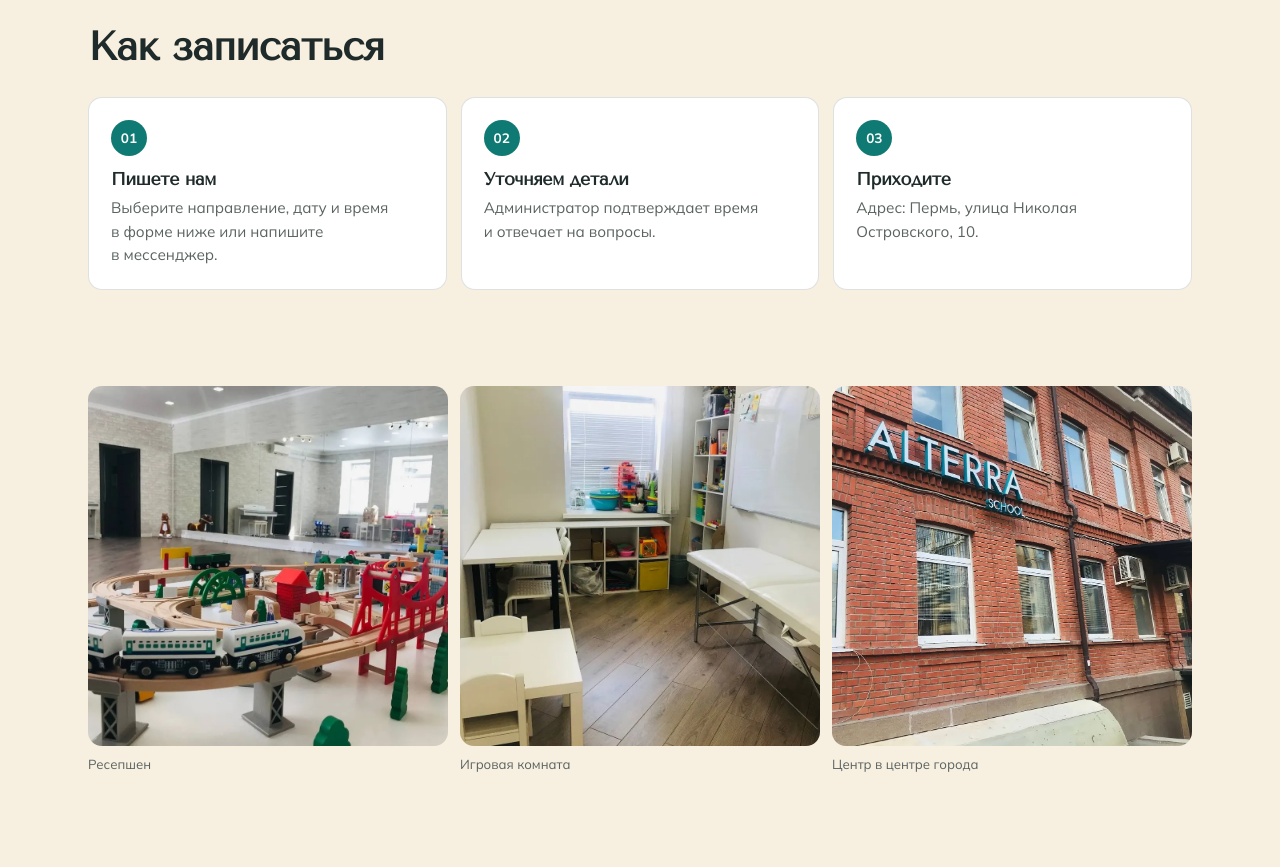
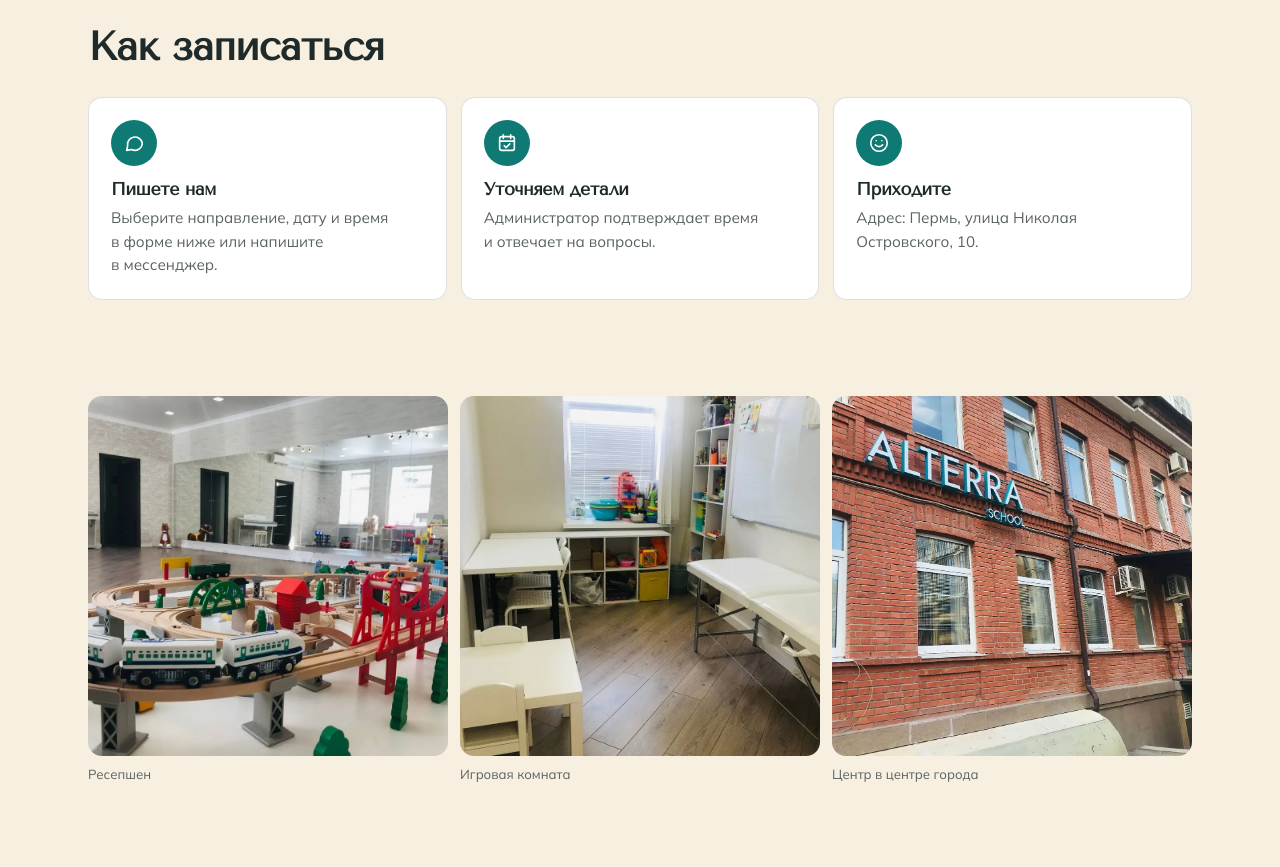
Before and after one commit to tuzir2022-creator/alterra-school-perm, a plain HTML site: page index.html in a window 1280 px wide. Shown: the part 1700-2567 px from the top of the page. Drawn offline with nearby package versions, Linux system fonts and the light colour scheme.

Commit message:
Демо сайта: Alterra School

```diff
--- a/index.html
+++ b/index.html
@@ -76,9 +76,9 @@
   <section class="s-section s-reveal">
     <header class="s-section__head"><h2>Как записаться</h2></header>
     <ol class="s-steps">
-      <li class="s-steps__item"><span class="s-steps__n">01</span><h3>Пишете нам</h3><p>Выберите направление, дату и время в форме ниже или напишите в мессенджер.</p></li>
-      <li class="s-steps__item"><span class="s-steps__n">02</span><h3>Уточняем детали</h3><p>Администратор подтверждает время и отвечает на вопросы.</p></li>
-      <li class="s-steps__item"><span class="s-steps__n">03</span><h3>Приходите</h3><p>Адрес: Пермь, улица Николая Островского, 10.</p></li>
+      <li class="s-steps__item"><span class="s-steps__n" aria-hidden="true"><svg viewBox="0 0 24 24" width="22" height="22" fill="none" stroke="currentColor" stroke-width="1.8" stroke-linecap="round" stroke-linejoin="round"><path d="M21 12a8 8 0 0 1-11.6 7.1L4 20l1-4.6A8 8 0 1 1 21 12z"/></svg></span><h3>Пишете нам</h3><p>Выберите направление, дату и время в форме ниже или напишите в мессенджер.</p></li>
+      <li class="s-steps__item"><span class="s-steps__n" aria-hidden="true"><svg viewBox="0 0 24 24" width="22" height="22" fill="none" stroke="currentColor" stroke-width="1.8" stroke-linecap="round" stroke-linejoin="round"><rect x="4" y="5" width="16" height="15" rx="2"/><path d="M4 10h16M8 3v4M16 3v4M9 15l2 2 4-4"/></svg></span><h3>Уточняем детали</h3><p>Администратор подтверждает время и отвечает на вопросы.</p></li>
+      <li class="s-steps__item"><span class="s-steps__n" aria-hidden="true"><svg viewBox="0 0 24 24" width="22" height="22" fill="none" stroke="currentColor" stroke-width="1.8" stroke-linecap="round" stroke-linejoin="round"><circle cx="12" cy="12" r="9"/><path d="M8 14a5 5 0 0 0 8 0M9 9.5h.01M15 9.5h.01"/></svg></span><h3>Приходите</h3><p>Адрес: Пермь, улица Николая Островского, 10.</p></li>
     </ol>
   </section>
 
--- a/style-prod.css
+++ b/style-prod.css
@@ -216,3 +216,6 @@
 .s-toprating .s-reviews__stars { font-size: 1rem; }
 .s-toprating u { font-size: .92rem; font-weight: 400; color: var(--c-ink-soft); text-underline-offset: 3px; text-decoration-thickness: 1px; }
 .s-toprating:hover u { color: var(--c-accent-deep, var(--c-accent)); }
+
+.s-steps__n { width: 46px; height: 46px; }
+.s-steps__n svg { width: 22px; height: 22px; display: block; }
```
